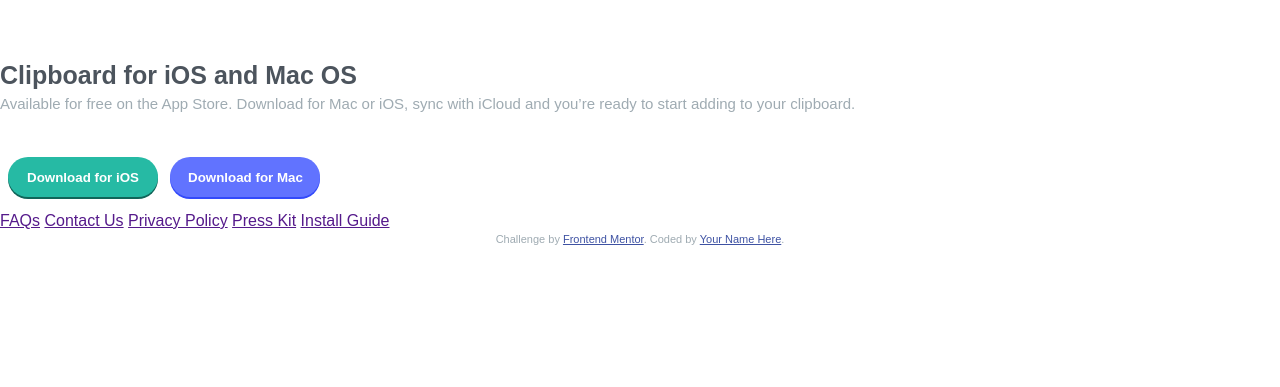
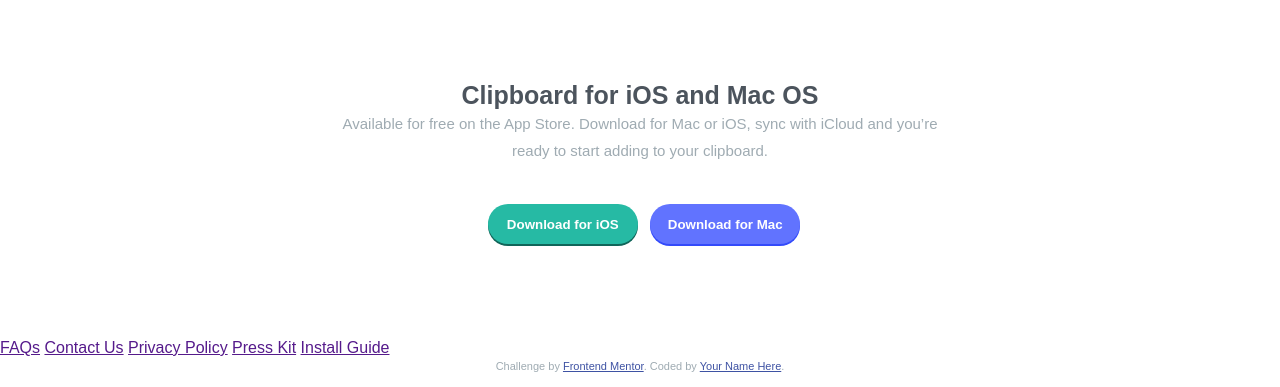
Before and after one commit to oAnthonyG/Clipboard-Landing-Page-Master, a plain HTML site: page index.html in a window 1280 px wide. Shown: the part 2368-2755 px from the top of the page. Before the commit the page ends 2628 px from the top, so only its background shows below. Drawn offline with Linux system fonts and the light colour scheme; files whose address does not match are found by name; a web font is replaced by a local one.

Commit message:
add a fifth section

```diff
--- a/components/style.css
+++ b/components/style.css
@@ -122,6 +122,13 @@ p{
     margin-right: 30px;
 }
 
+.fifth-section{
+    width: 600px;
+    text-align: center;
+    margin-inline: auto;
+    margin-top: 80px;
+    margin-bottom: 80px;
+}
 
 
 
--- a/index.html
+++ b/index.html
@@ -98,16 +98,16 @@
         <img src="./images//logo-vector-graphics.png" alt="">
       </figure>
 
-
-    <h2 class="sub-title">Clipboard for iOS and Mac OS</h2>
-
-      <p>Available for free on the App Store. Download for Mac or iOS, sync with iCloud
-    and you’re ready to start adding to your clipboard.</p>
-
+    <section class="fifth-section">
+      <h2 class="sub-title">Clipboard for iOS and Mac OS</h2>
+        <p>Available for free on the App Store. Download for Mac or iOS, sync with iCloud
+      and you’re ready to start adding to your clipboard.</p>
 
     <button class="button">Download for iOS</button>
     <button class="button -mac-color">Download for Mac</button>
+  </section>
 
+  <footer class="footer">
     <nav>
       <a href="">FAQs</a>
       <a href="">Contact Us</a>
@@ -115,13 +115,14 @@
       <a href="">Press Kit</a>
       <a href="">Install Guide</a>
     </nav>
+  </footer>
 </main>
 
-  <footer>
-    <p class="attribution">
-      Challenge by <a href="https://www.frontendmentor.io?ref=challenge" target="_blank">Frontend Mentor</a>.
-      Coded by <a href="#">Your Name Here</a>.
+  <div>
+    <p class="attribution">Challenge by
+      <a href="https://www.frontendmentor.io?ref=challenge" target="_blank">Frontend Mentor</a>. Coded by
+      <a href="#">Your Name Here</a>.
     </p>
-  </footer>
+  </div>
 </body>
 </html>
```
